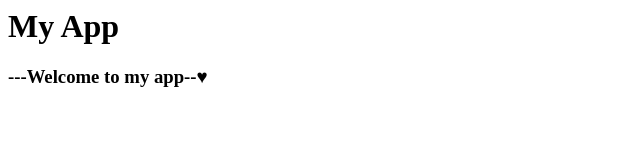
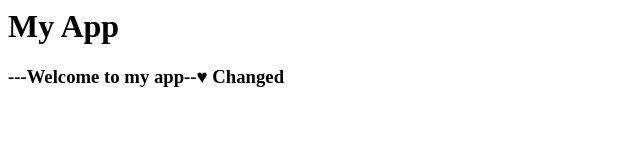
Before and after one commit to AY2020-2021-CpE-OJT/serantes-hello-world, a plain HTML site: page index.html in a window 1280 px wide. Shown: the whole page, without its empty margins (0-640 px from the left). Drawn offline with Linux system fonts and the light colour scheme.

Commit message:
additional changes

```diff
--- a/index.html
+++ b/index.html
@@ -4,7 +4,7 @@
 
 
 <body>
-	<h3>---Welcome to my app--♥ </h3>
+	<h3>---Welcome to my app--♥ Changed </h3>
 
 
 
```
